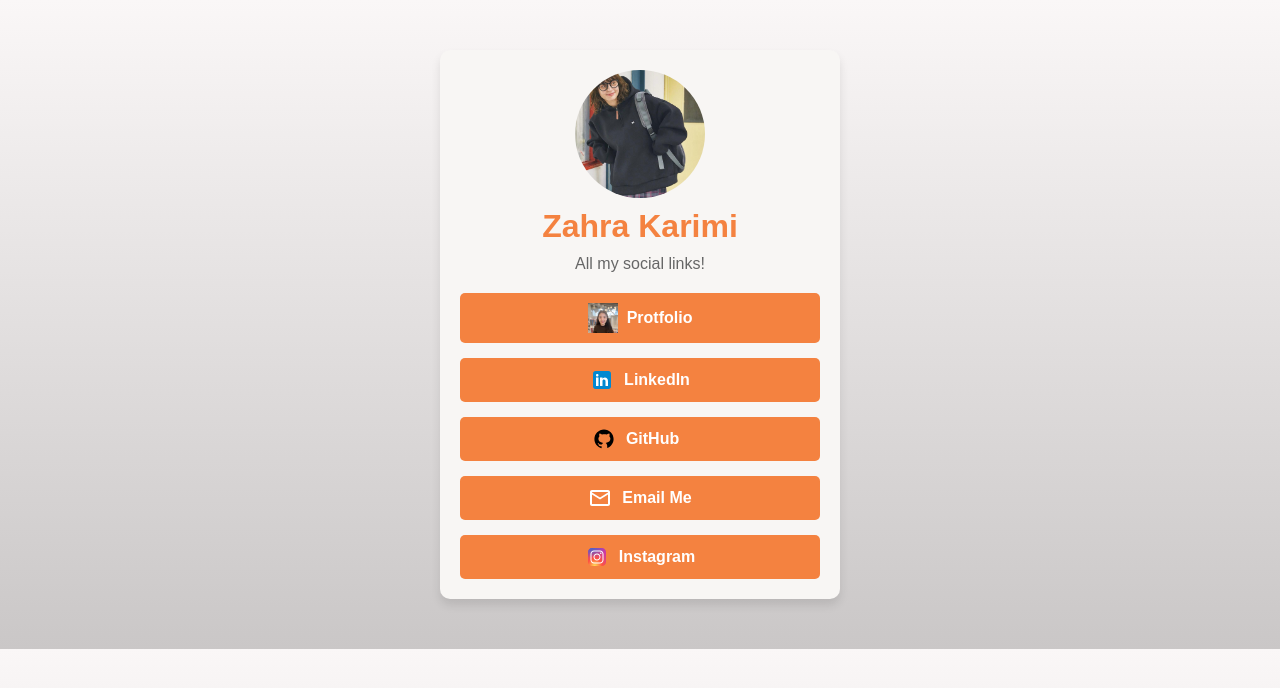
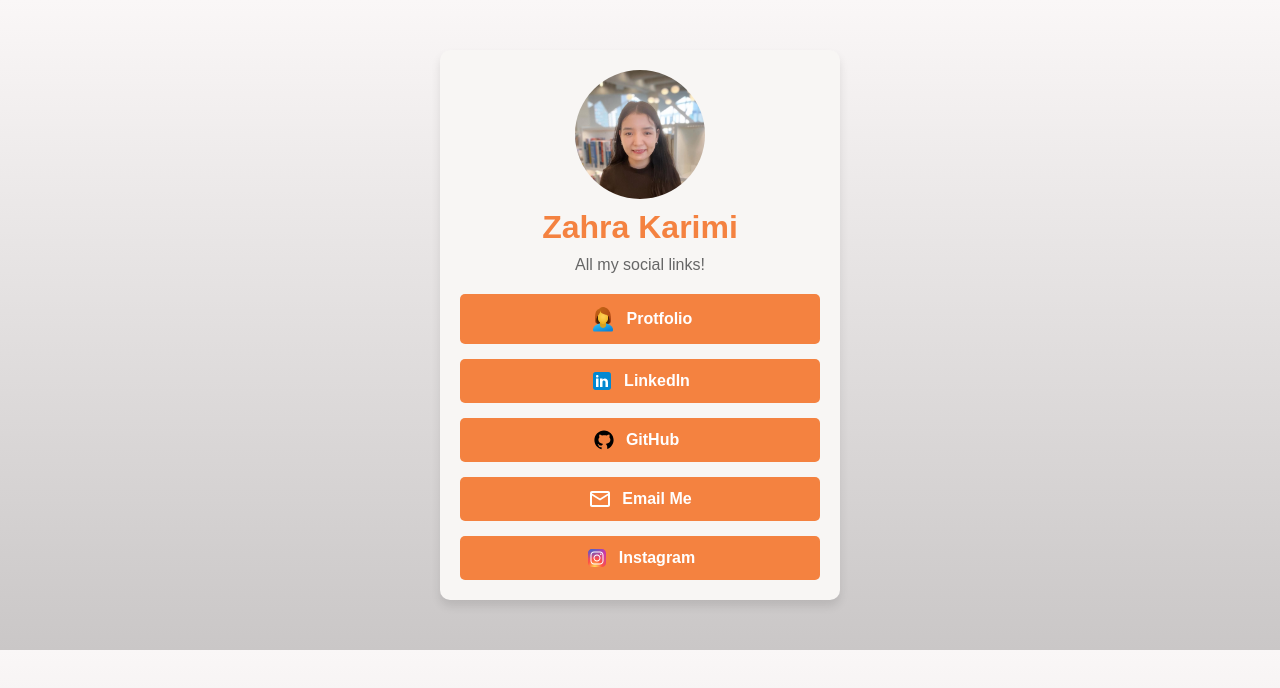
Before and after one commit to zahra-karimi/linktree, a plain HTML site: page index.html in a window 1280 px wide. Drawn offline with Linux system fonts and the light colour scheme.

Commit message:
editedProfile

```diff
--- a/index.html
+++ b/index.html
@@ -9,7 +9,7 @@
 <body id="linktree">
     <div class="container">
     <!-- 1. Profile Picture -->
-        <img src="images/profile.jpg" alt="Zahra Karimi" class="profile-image">
+        <img src="images/zahraPhoto.jpeg" alt="Zahra Karimi" class="profile-image">
     <!-- 2. Profile Name -->
         <h3 class="profile-name">Zahra Karimi</h3>
     <!-- 3. Links -->
@@ -17,7 +17,7 @@
 
         <div class="links">
             <a href="Protfolio.html" class="link" target="_blank">
-                <img src="images/zahraPhoto.jpeg" alt="profile" height="30px">
+                <img src="images/image.png" alt="profile" height="30px">
                 &nbsp; Protfolio
             </a>
             <a href="https://www.linkedin.com/in/zahra-karimi456/" class="link" target="_blank" >
```
